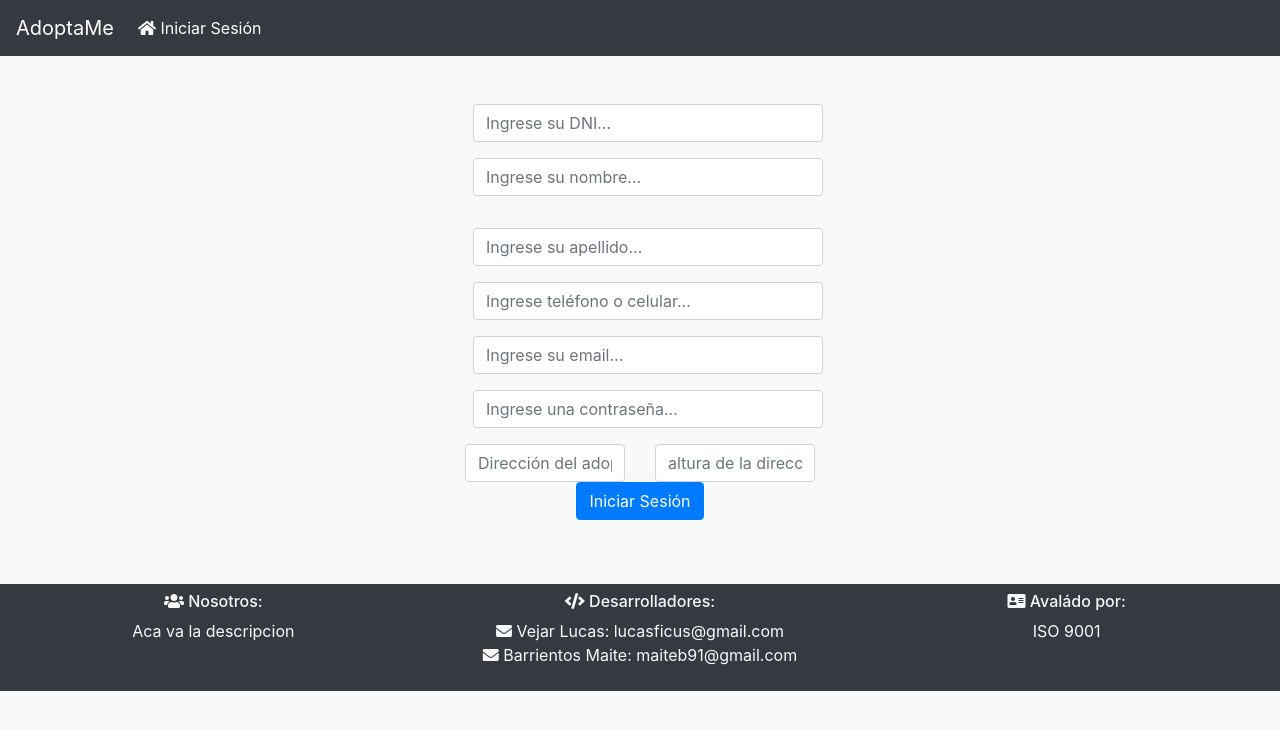
After one commit to lucasvejar/AdoptaM, a CodeIgniter app: page /AdoptaM/C_Registro in a window 1280 px wide. The commit adds this page. Shown: the top 730 px of the page. Run offline with CodeIgniter, Linux system fonts and the light colour scheme; some libraries are stand-ins or nearby versions.

Commit message:
vista registrarse

```diff
--- /dev/null
+++ b/application/controllers/C_Registro.php
@@ -0,0 +1,25 @@
+<?php
+
+defined('BASEPATH') OR exit('No direct script access allowed');
+
+class C_Registro extends CI_Controller {
+
+
+    // Construct
+    public function __construct()
+    {
+        parent::__construct();
+    }
+
+
+    public function index(){
+        $this -> load -> view('plantilla/header');
+        $this -> load -> view('V_Registrarse');
+        $this -> load -> view('plantilla/footer');
+    }
+
+
+
+}
+
+?>
--- a/application/views/V_Inicio_Sesion.php
+++ b/application/views/V_Inicio_Sesion.php
@@ -17,7 +17,7 @@
 				</div>
 				<button type="submit" class="btn btn-primary">Iniciar Sesión</button>
 			</form>
-			<a href="#" data-toogle="modal" data-target="#bannerformmodal" >No esta registrado? Registrese aquí.</a>
+			<a href="<?= base_url('C_Registro') ?>" >No esta registrado? Registrese aquí.</a>
 			</center>
 			</div>
 		<div class="col"></div>
--- /dev/null
+++ b/application/views/V_Registrarse.php
@@ -0,0 +1,188 @@
+<div class="container my-5">
+	<div class="row">
+		<div class="col"></div>
+		<div class="col">
+
+		<!--	<form method="post" action=" /* base_url('C_InicioSesion/registrarse') */">
+                <div class="form-group">
+					<label for="nombre">Nombre</label>
+					<input type="text" class="form-control" id="nombre" name="nombre" placeholder="Ingrese su nombre..." required="required" >
+				</div>
+                <div class="form-group">
+					<label for="apellido">Apellido</label>
+					<input type="text" class="form-control" id="apellido" name="apellido" placeholder="Ingrese su apellido..." required="required" >
+				</div>
+                <div class="form-group">
+					<label for="nombre">DNI</label>
+					<input type="text" class="form-control" id="nombre" name="nombre" placeholder="Ingrese su nombre..." required="required" >
+				</div>
+                <div class="form-group">
+					<label for="telefono">Teléfono/Celular:</label>
+					<input type="text" class="form-control" id="telefono" name="telefono" placeholder="Ingrese su teléfono o celular..." >
+				</div>
+                <div class="form-group">
+					<label for="domicilio">Domicilio</label>
+					<input type="text" class="form-control" id="domicilio" name="domicilio" placeholder="Ingrese su domicilio..." required="required" >
+				</div>
+				<div class="form-group">
+					<label for="usuario">Email</label>
+					<input type="text" class="form-control" id="usuario" name="usuario" aria-describedby="emailHelp" placeholder="Ingrese su dirección de correo electrónico..." required="required" >
+				</div>
+				<div class="form-group">
+					<label for="contraseña">Contraseña</label>
+					<input type="password" class="form-control" id="contraseña" name="contraseña" placeholder="Ingrese una contraseña..." required="required" >
+				</div>
+                <center><button type="submit" class="btn btn-primary">Registrarse</button></center>
+			</form>   -->
+
+            <form class="form bootstrap-form needs-validation"  novalidate >
+					<div class="form-group">
+                        <input required type="text" class="form-control mx-2" name="dni" id="dni" placeholder="Ingrese su DNI..." maxlength="8" onchange="validoDni();" >
+                        <div class="valid-feedback mx-2" id="dniValido"></div>
+					</div>
+					<div class="form-group row">
+                        <div class="form-group col" >
+                            <input required type="text" class="form-control mx-2" name="nombre" id="nombre" placeholder="Ingrese su nombre..." data-error="Ingrese el nombre correctamente!" onchange="validoNombre();">
+                            <div class="valid-feedback mx-2 col" id="nomV" ></div>
+                        </div>
+					</div>
+					<div class="form-group">
+						<input required type="text" class="form-control mx-2" name="apellido" id="apellido" placeholder="Ingrese su apellido..." onchange="validoApellido();">
+                        <div class="valid-feedback mx-2" id="apeV"></div>
+                    </div>
+					<div class="form-group">
+						<input type="text" class="form-control mx-2" name="telefono" id="telefono" placeholder="Ingrese teléfono o celular..." maxlength="25" onchange="validoTelefono();">
+						<div class="valid-feedback mx-2" id="telefonoValido"></div>
+					</div>
+					<div class="form-group">
+						<input required type="email" class="form-control mx-2" name="email" id="email" placeholder="Ingrese su email..." onchange="validoEmail();">
+						<div class="valid-feedback mx-2" id="emailV"></div>
+					</div>
+                    <div class="form-group">
+						<input required type="password" class="form-control mx-2" name="contraseña" id="contraseña" placeholder="Ingrese una contraseña..." onchange="">
+						<div class="valid-feedback mx-2" id="emailV"></div>
+					</div>
+					<div class="row">
+                        <div class="col">
+                          <input required type="text" class="form-control " name="direccionAdoptante" id="direccionAdoptante" placeholder="Dirección del adoptante..." onchange="validoDireccion();">
+                          <div class="valid-feedback mx-2" id="dirV"></div>
+                        </div>
+                        <div class="col">
+                            <input required type="text" class="form-control " name="alturaDireccion" id="alturaDireccion"  maxlength="4" placeholder="altura de la dirección" onchange="validoAltura();">
+                            <div class="valid-feedback mx-2" id="altV"></div>
+                        </div>
+                    </div>
+                    <div class="form-group">
+                    <center>
+                        <button type="submit" class="btn btn-primary mx-2">Iniciar Sesión</button>
+                    </center>
+                    </div>
+				</form>
+
+
+			</div>
+		<div class="col"></div>
+	</div>
+</div>
+
+
+
+
+<!-- Script para validacion de formulario Regestrar -->
+<script>
+
+    //----> valida que la direccion no sea numero y que la altura no sea nula
+    function validoDireccion() {
+        var direccion = $('#direccionAdoptante').val();
+        if( /^[0-9a-zA-Z]+$/.test(direccion) && isNaN(direccion) ){
+            console.log("direccion correcta");
+            $('#dirV').html('Dirección válida');
+            return true;
+        } else {
+            console.log("Ingrese correctamente la direccion o la altura");
+            $('#dirV').html('Dirección inválida!');
+            return false;
+        }
+    }
+
+    function validoAltura () {
+        var nro = $('#alturaDireccion').val();
+        if ( nro > 0 && nro < 9999 && /^[0-9]+$/.test(nro) ){
+            console.log("altura bien puesta");
+            $('#altV').html("Altura de la dirección válida");
+            return true;
+        } else {
+            console.log("Ingrese correctamente la direccion o la altura");
+            $('#altV').html("Altura de la dirección inválida!");
+            return false;
+        }
+    }
+
+    //-----> valida la existencia del dni
+    function validoDni() {
+        var dni = $('#dni').val();
+        console.log(" Entro a validoDNI() con el dni ---> "+dni);
+        var valido = false;
+        if (dni > 1000000 && dni< 99999999 && /^[0-9]+$/.test(dni)){
+            console.log("el dni es valido man");
+        } else {
+            $('#dniValido').html('El DNI es inválido');
+            console.log("el dni es invalido");
+        }
+        return valido;
+    }
+
+    function validoNombre(){
+        var nombre = $("#nombre").val();
+        if ( /^[a-zA-Z]+$/.test(nombre) ) {
+            console.log("la expresion paso por el true "+nombre);
+            $('#nomV').html("Nombre válido!");
+           return true;
+        } else {
+            console.log("la expresion paso por el false "+nombre);
+            $('#nomV').html("Nombre inválido, ingrese solo letras");
+            console.log('Ingrese correctamente el nombre o apellido');
+            return false;
+        }
+    }
+
+    function validoApellido () {
+        var apellido = $("#apellido").val();
+        if ( /^[a-zA-Z]+$/.test(apellido) ){
+            $('#apeV').html("Apellido válido!");
+            console.log("apellido correcto!");
+            return true;
+        } else {
+            $('#apeV').html("Apellido inválido, ingrese solo letras");
+            console.log("apellido invalido");
+            return false;
+        }
+    }
+
+    function validoEmail() {
+        if ( /^[a-zA-Z0-9\._-]+@[a-zA-Z0-9-]{2,}[.][a-zA-Z]{2,4}$/.test($('#email').val()) ){
+            $('#emailV').html("E-mail válido!");
+            console.log("email correcto");
+            return true;
+        } else {
+            $('#emailV').html("E-mail inválido!");
+            console.log('Ingrese correctamente el email');
+            return false;
+        }
+    }
+
+
+    function validoTelefono() {
+        if ( /^[0-9-()+]{3,20}/.test($('#telefono').val()) ){
+            $('#telefonoValido').html('El teléfono/celular es válido!');
+            console.log("el telefono esta bien bro");
+            return true;
+        } else {
+            console.log('Ingrese correctamente el telefono o celular');
+            $('#telefonoValido').html('El teléfono/celular es inválido!');
+            return false;
+        }
+    }
+
+
+</script>
```
